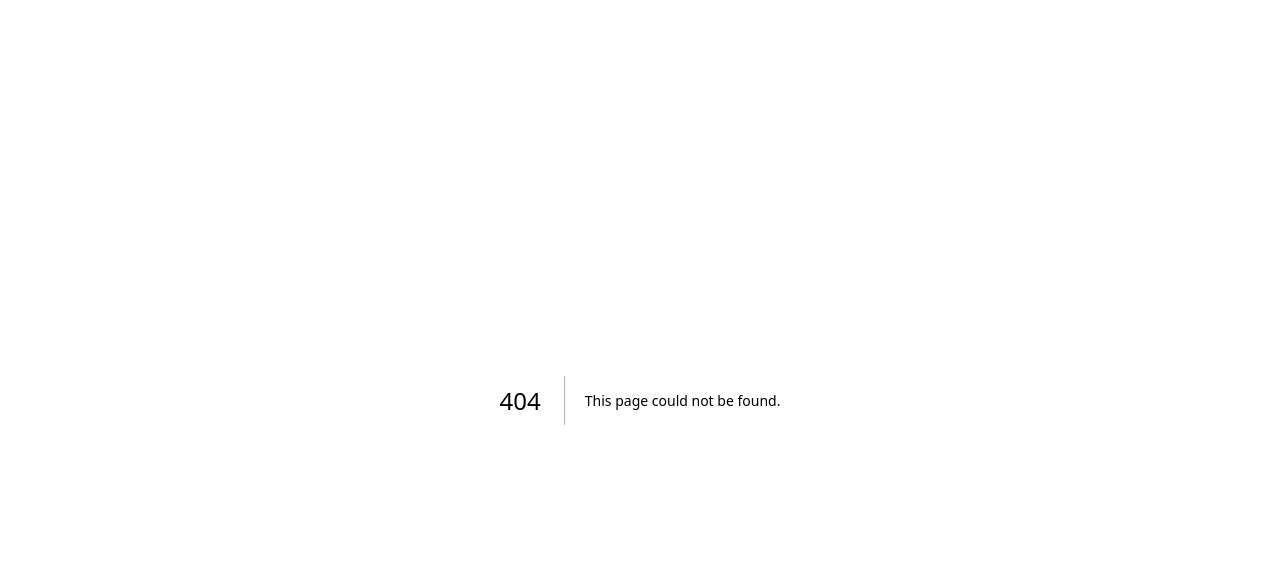
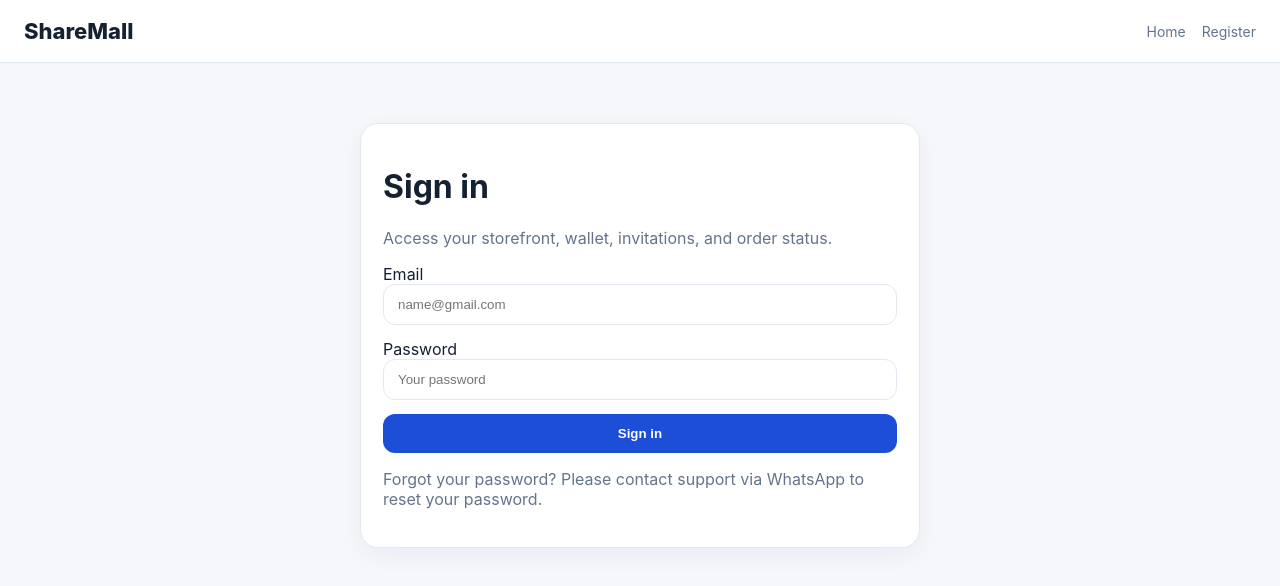
Before and after one commit to ljh285218864-hue/123456, a Next.js app: page /login in a window 1280 px wide. Before the commit this address had no page. Shown: the top 586 px of the page. Built offline with nearby package versions, Linux system fonts and the light colour scheme.

Commit message:
Add login page scaffold

```diff
--- /dev/null
+++ b/app/login/page.tsx
@@ -0,0 +1,21 @@
+import Link from 'next/link';
+
+export default function LoginPage() {
+  return (
+    <>
+      <nav className="nav"><div className="brand">ShareMall</div><div className="navlinks"><Link href="/">Home</Link><Link href="/register">Register</Link></div></nav>
+      <main className="container">
+        <div className="card" style={{ maxWidth: 560, margin: '36px auto' }}>
+          <h1>Sign in</h1>
+          <p className="muted">Access your storefront, wallet, invitations, and order status.</p>
+          <form className="form">
+            <label>Email<input className="input" placeholder="name@gmail.com" /></label>
+            <label>Password<input className="input" type="password" placeholder="Your password" /></label>
+            <button className="btn" type="button">Sign in</button>
+          </form>
+          <p className="muted">Forgot your password? Please contact support via WhatsApp to reset your password.</p>
+        </div>
+      </main>
+    </>
+  );
+}
```
